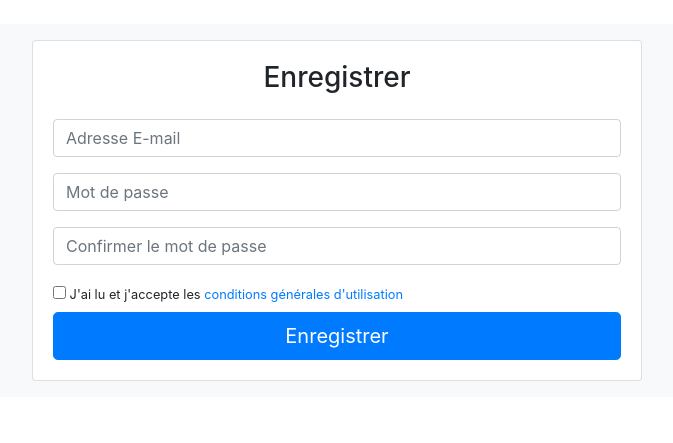
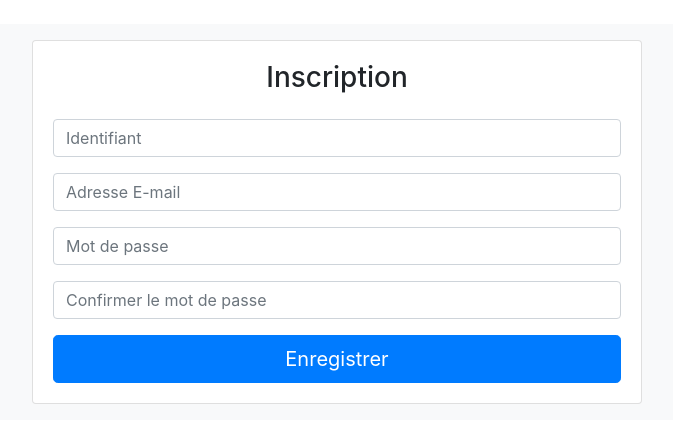
Before and after one commit to Chikouni/WESA, a PHP site: page /Login.php in a window 1280 px wide. Shown: the part 56-499 px from the top of the page, without its empty margins (303-976 px from the left). Run offline with PHP 8.4, Linux system fonts and the light colour scheme; some libraries are stand-ins or nearby versions.

Commit message:
Add files via upload

```diff
--- a/Login.php
+++ b/Login.php
@@ -1,12 +1,73 @@
+<?php
+require_once 'config.php';
+session_start();
+
+if(isset($_POST['submit'])){
+
+    //Retrieve the field values from our registration form.
+    $username = !empty($_POST['identifiant']) ? trim($_POST['identifiant']) : null;
+    $pass = !empty($_POST['password']) ? trim($_POST['password']) : null;
+    $email = !empty($_POST['email']) ? trim($_POST['email']) : null;
+
+    //si les deux mots de passes correspondent :
+    if($_POST["password"] == $_POST["passwordverif"]){
+
+    $sql = "SELECT pseudo FROM membres WHERE pseudo = :identifiant";
+    $stmt = $pdo->prepare($sql);
+
+    //Bind the provided username to our prepared statement.
+    $stmt->bindValue(':identifiant', $username);
+
+    //Execute.
+    $stmt->execute();
+
+    //Fetch the row.
+    $row = $stmt->fetch(PDO::FETCH_ASSOC);
+
+    //Si il ya pas le meme pseudo, on continue
+    if($row > 0){die("pseudo déjà utilisé !");}
+
+
+    //Hash the password as we do NOT want to store our passwords in plain text.
+    $passwordHash = password_hash($pass, PASSWORD_BCRYPT, array("cost" => 12));
+
+    //Prepare our INSERT statement.
+    //Remember: We are inserting a new row into our users table.
+    $sql = "INSERT INTO membres (pseudo, password, email) VALUES (:identifiant, :password, :email)";
+    $stmt = $pdo->prepare($sql);
+
+    //Bind our variables.
+    $stmt->bindValue(':identifiant', $username);
+    $stmt->bindValue(':password', $passwordHash);
+    $stmt->bindValue(':email', $email);
+
+    //Execute the statement and insert the new account.
+    $result = $stmt->execute();
+
+    //If the signup process is successful.
+    if($result){
+        //What you do here is up to you!
+        echo 'Félicitation vous avez un compte WESA !';
+    }
+
+
+}
+    else
+    {
+        die("Mot de passe non correspondant !");
+    }
+
+    }
+?>
+
 <!DOCTYPE html>
-<html lang="en">
+<html lang="fr">
 <head>
     <meta charset="utf-8">
     <meta name="viewport" content="width=device-width, initial-scale=1, shrink-to-fit=no">
     <meta name="description" content="">
     <meta name="author" content="">
     <link rel="icon" href="../../../../favicon.ico">
-
     <title>Plateforme WESA</title>
 
     <!-- Bootstrap core CSS -->
@@ -40,11 +101,15 @@
     <div class="row">
         <div class="col-md-6 mx-auto">
                 <div class="card card-body">
-                    <h3 class="text-center mb-4">Enregistrer</h3>
+                    <h3 class="text-center mb-4">Inscription</h3>
                     <!--<div class="alert alert-danger">
                         <a class="close font-weight-light" data-dismiss="alert" href="#">×</a>Password is too short.
                     </div> -->
                     <fieldset>
+                        <form method="POST" action="Login.php">
+                        <div class="form-group has-success">
+                            <input class="form-control input-lg" placeholder="Identifiant" name="identifiant" value="" type="text">
+                        </div>
                         <div class="form-group has-error">
                             <input class="form-control input-lg" placeholder="Adresse E-mail" name="email" type="text">
                         </div>
@@ -52,14 +117,10 @@
                             <input class="form-control input-lg" placeholder="Mot de passe" name="password" value="" type="password">
                         </div>
                         <div class="form-group has-success">
-                            <input class="form-control input-lg" placeholder="Confirmer le mot de passe" name="password" value="" type="password">
+                            <input class="form-control input-lg" placeholder="Confirmer le mot de passe" name="passwordverif" value="" type="password">
                         </div>
-                        <div class="checkbox">
-                            <label class="small">
-                                <input name="terms" type="checkbox"> J'ai lu et j'accepte les <a href="#">conditions générales d'utilisation</a>
-                            </label>
-                        </div>
-                        <input class="btn btn-lg btn-primary btn-block" value="Enregistrer" type="submit">
+                        <input class="btn btn-lg btn-primary btn-block" value="Enregistrer" type="submit" name="submit">
+                        </form>
                     </fieldset>
                 </div>
         </div>
--- /dev/null
+++ b/config.php
@@ -0,0 +1,19 @@
+<?php
+
+//configuration bdd
+define('MYSQL_USER', 'root');
+define('MYSQL_PASSWORD', 'mysql');
+define('MYSQL_HOST', 'localhost');
+define('MYSQL_DATABASE', 'wesa');
+
+$pdoOptions = array(
+    PDO::ATTR_ERRMODE => PDO::ERRMODE_EXCEPTION,
+    PDO::ATTR_EMULATE_PREPARES => false
+);
+
+$pdo = new PDO(
+    "mysql:host=" . MYSQL_HOST . ";dbname=" . MYSQL_DATABASE,
+    MYSQL_USER,
+    MYSQL_PASSWORD,
+    $pdoOptions
+);
```
